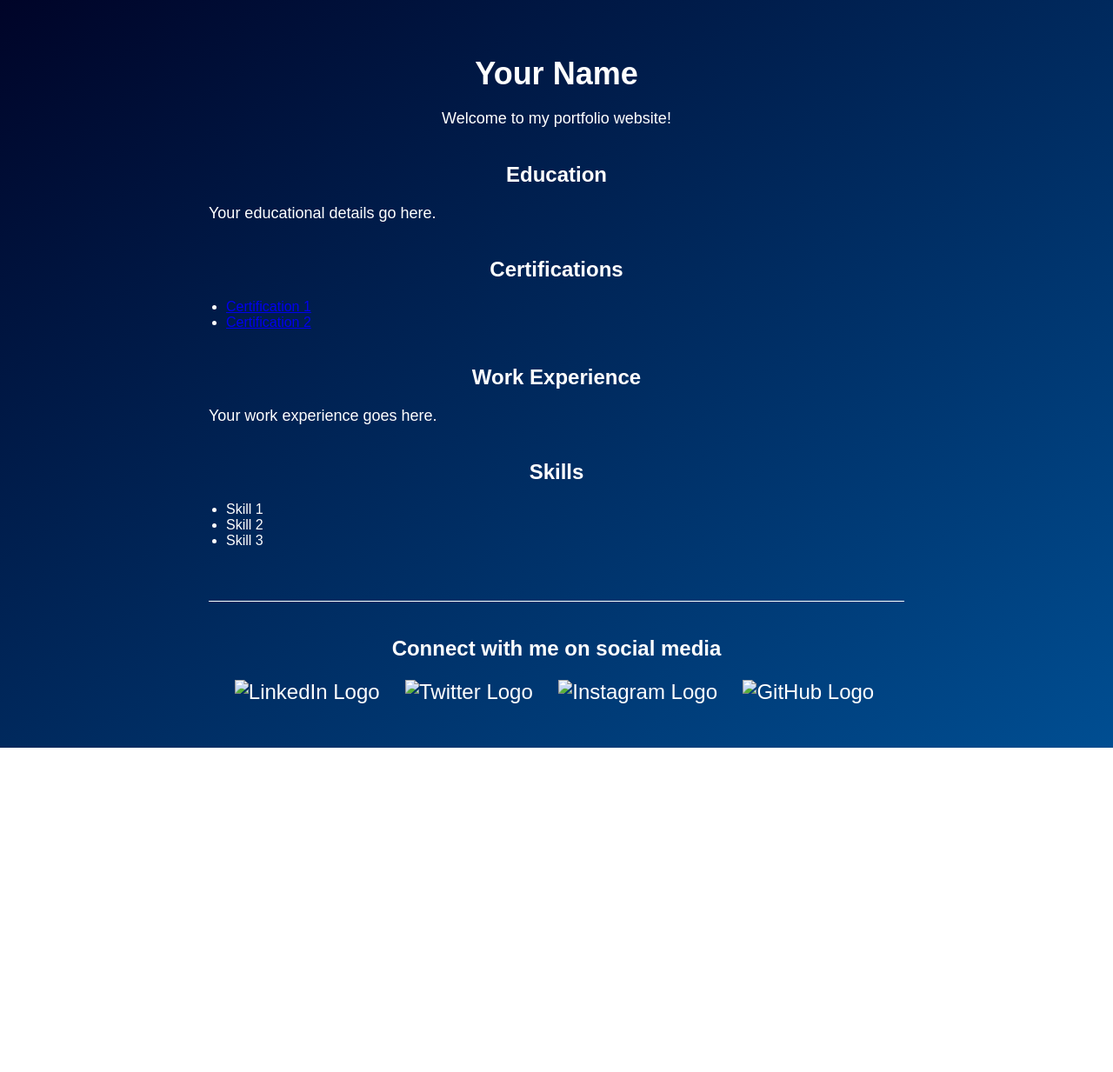
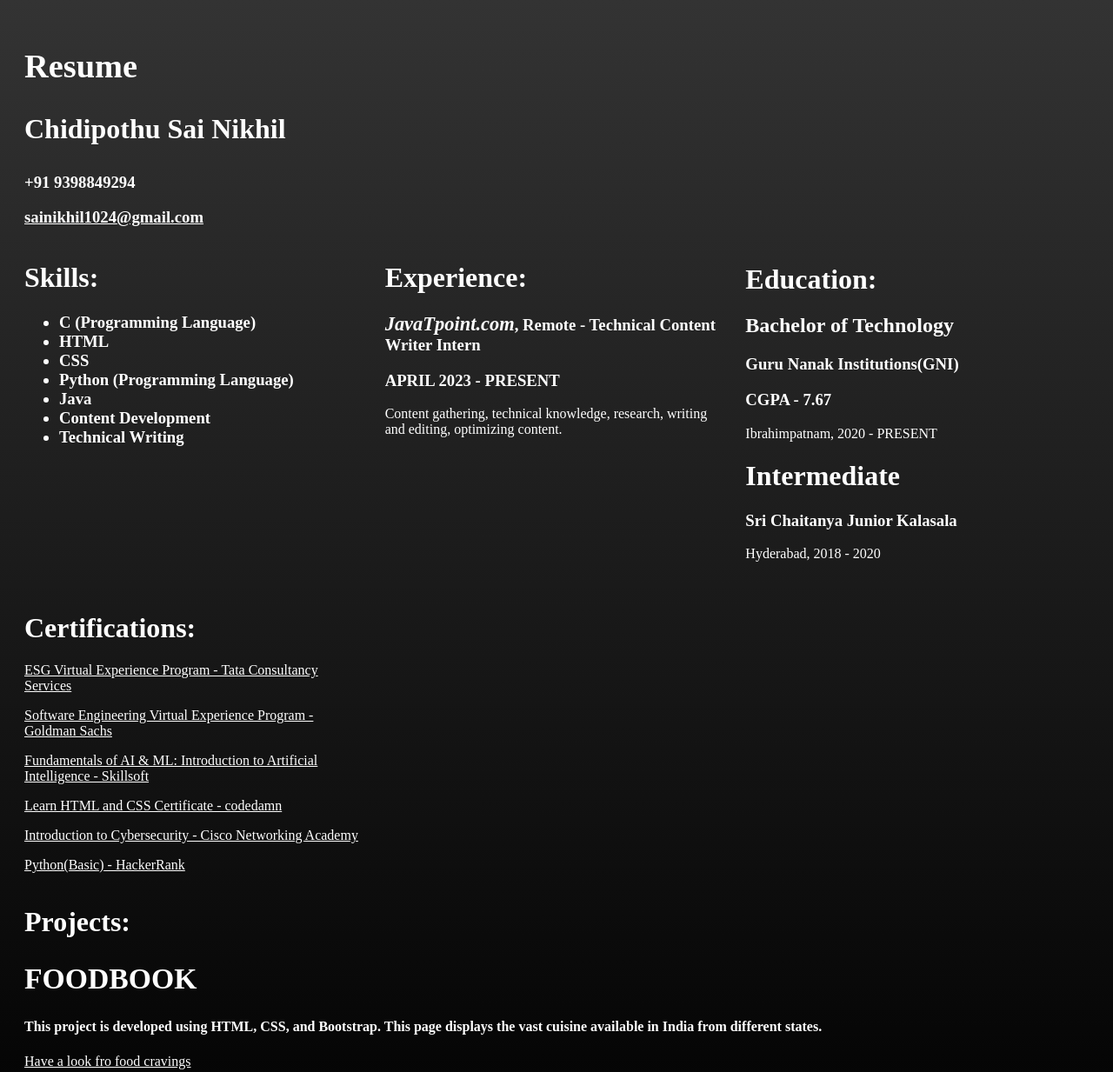
Before and after one commit to sainikhil1024/resume, a plain HTML site: page page.html in a window 1280 px wide. Shown: the top 1233 px of the page at 87% size. Before the commit the page ends 860 px from the top, so only its background shows below. Drawn offline with Linux system fonts and the light colour scheme; a web font is replaced by a local one.

Commit message:
Update page.html

```diff
--- a/page.html
+++ b/page.html
@@ -1,144 +1,147 @@
 <!DOCTYPE html>
 <html>
 <head>
-  <title>Your Portfolio</title>
+  <title>Resume</title>
   <style>
+    @font-face {
+        font-family: font;
+        src: url(GeliatExtralight-6YLRq.otf);
+    }
     body {
-      background: linear-gradient(to bottom right, #000428, #004e92); /* Darker gradient background */
-      font-family: Arial, sans-serif; /* Neat font family */
-      margin: 0;
-      padding: 0;
-      animation: pulse 5s infinite alternate; /* Animation for the gradient */
-    }
-
-    @keyframes pulse {
-      0% {
-        background-position: 0% 50%;
-      }
-      100% {
-        background-position: 100% 50%;
-      }
-    }
-
-    .container {
-      max-width: 800px;
-      margin: 0 auto;
-      padding: 40px;
-      text-align: center;
-      color: #ffffff; /* Text color on the gradient background */
-    }
-
-    h1 {
-      font-size: 36px;
-      margin-bottom: 20px;
-    }
-
-    p {
-      font-size: 18px;
-      margin-bottom: 20px;
-    }
-
-    .social-links {
-      margin-top: 30px;
-    }
-
-    .social-links a {
-      color: #ffffff; /* Text color for social links */
-      text-decoration: none;
-      margin: 10px;
-      font-size: 24px;
-      display: inline-block;
-    }
-
-    .social-links img {
-      width: 100px;
-      height: 100px;
-      margin-right: 5px;
-      vertical-align: middle;
+      font-family: font;
+      background: linear-gradient(to bottom, #333333, #000000);
+      color: #ffffff;
+      padding: 20px;
     }
 
     .section-title {
-      font-size: 24px;
-      margin-top: 40px;
+      font-weight: bold;
+      margin-top: 20px;
     }
 
-    .section-content {
-      margin-top: 20px;
-      text-align: left;
+    a{
+        color:#ffffff;
+    }
+    .contact-info {
+      margin-top: 10px;
     }
 
-    .section-content ul {
-      list-style-type: disc;
-      padding-left: 20px;
+    .job-title {
+      font-weight: bold;
+      margin-top: 15px;
     }
 
-    .social-section {
-      margin-top: 60px;
-      padding-top: 20px;
-      border-top: 1px solid #ffffff;
+    .job-dates {
+      font-style: italic;
+      margin-bottom: 5px;
     }
 
-    .social-section h2 {
-      font-size: 24px;
-      margin-bottom: 10px;
+    .job-description {
+      margin-bottom: 15px;
     }
 
-    .social-section .social-links {
-      margin-top: 10px;
+    .education {
+      margin-top: 15px;
+    }
+
+    .awards {
+      margin-top: 15px;
+    }
+
+    .resume-grid {
+      display: grid;
+      grid-template-columns: repeat(auto-fit, minmax(300px, 1fr));
+      grid-gap: 20px;
+      margin-top: 20px;
+    }
+
+    .footer {
+      margin-top: 50px;
+      text-align: center;
+    }
+
+    .social-link {
+      color: #ffffff;
+      margin: 5px;
+      text-decoration: none;
+    }
+
+    .social-link:hover {
+      text-decoration: underline;
     }
   </style>
 </head>
 <body>
-  <div class="container">
-    <h1>Your Name</h1>
-    <p>Welcome to my portfolio website!</p>
+  <big><h1>Resume</h1></big>
+
+  <div class="contact-info">
+   <h1> <p>Chidipothu Sai Nikhil</p></h1>
+    <h3><p>+91 9398849294</p></h3>
+    <h3>    <a href="mailto:sainikhil1024@gmail.com">sainikhil1024@gmail.com</a>
+    </h3>
+  </div>
+
+  <div class="resume-grid">
+    <div class="section">
+      <h1 class="section-title">Skills:</h1>
+      <h3><ul>
+        <li>C (Programming Language)</li>
+        <li>HTML</li>
+        <li>CSS</li>
+        <li>Python (Programming Language)</li>
+        <li>Java</li>
+        <li>Content Development</li>
+        <li>Technical Writing</li>
+        </ul></h3>
+    </div>
+
+    <div class="section">
+      <h1 class="section-title">Experience:</h1>
+
+      <div class="job">
+        <h3 class="job-title"><big><i>JavaTpoint.com</i></big>,   Remote - Technical Content Writer Intern
+          <p>APRIL 2023 - PRESENT</p>
+          </h3>
+        <p class="job-description">Content gathering, technical knowledge, research, writing and editing, optimizing content.</p>
+      </div>
+    </div>
+
+    <div class="section">
+      <h2 class="section-title"><h1>Education:</h1></h2>
+      <h2 class="section-title">Bachelor of Technology</h2>
+      <p class="education"><h3>Guru Nanak Institutions(GNI)
+        <p>CGPA - 7.67  </p>
+      </h3>Ibrahimpatnam, 2020 - PRESENT
+        </p>
+        <h2 class="section-title"><h1>Intermediate</h1></h2>
+      <p class="education"><h3>Sri Chaitanya Junior Kalasala</h3>Hyderabad,         2018 - 2020
+        </p>
+    </div>
+
+    <div class="section">
+      <h2 class="section-title"><h1>Certifications:</h1></h2>
+      <a href="https://forage-uploads-prod.s3.amazonaws.com/completion-certificates/Tata/N8Muuhk6XsXgMTeu2_Tata%20Consultancy%20Services_BwAa5obWRaNdfTPSf_1684947138449_completion_certificate.pdf" target="_blank"><p class="awards">ESG Virtual Experience Program - Tata Consultancy Services</p></a>
+      <a href="https://forage-uploads-prod.s3.amazonaws.com/completion-certificates/Goldman%20Sachs/NPdeQ43o8P9HJmJzg_Goldman%20Sachs_BwAa5obWRaNdfTPSf_1686237232805_completion_certificate.pdf"><p class="awards" target="_blank">Software Engineering Virtual Experience Program - Goldman Sachs</p></a>
+      <a href="https://skillsoft.digitalbadges.skillsoft.com/e46f5bae-acfc-4fdf-ba70-310f90865aaf#gs.06149t" target="_blank"><p class="awards">Fundamentals of AI & ML: Introduction to Artificial Intelligence - Skillsoft</p></a>
+      <a href="https://codedamn.com/certificate/verify/75af53aa438041a088986d9382e5b78f904e2dff"><p class="awards" target="_blank">Learn HTML and CSS Certificate - codedamn</p></a>
+      <a href="https://www.credly.com/badges/aa31aeb5-8332-48a5-86c5-78f3517242da"><p class="awards" target="_blank">Introduction to Cybersecurity - Cisco Networking Academy</p></a>
+      <a href="https://www.hackerrank.com/certificates/454596256f78" target="_blank"><p class="awards">Python(Basic) - HackerRank</p></a>
+    </div>
+  </div>
+  <div class="section">
+    <h2 class="section-title"><h1>Projects:</h1></h2>
+    <div class="projects">
+      <h3 class="project-title"><big><h2>FOODBOOK</h2></big></h3>
+      <p class="project-description"><h4>This project is developed using HTML, CSS, and Bootstrap. This page displays the vast cuisine available in India from different states.</h4></p>
+      <a href="#"><p>Have a look fro food cravings</p></a>
+    </div>
 
 
-
-    <h2 class="section-title">Education</h2>
-    <div class="section-content">
-      <p>Your educational details go here.</p>
-    </div>
-
-    <h2 class="section-title">Certifications</h2>
-    <div class="section-content">
-      <ul>
-        <li><a href="https://www.certification1.com">Certification 1</a></li>
-        <li><a href="https://www.certification2.com">Certification 2</a></li>
-      </ul>
-    </div>
-
-    <h2 class="section-title">Work Experience</h2>
-    <div class="section-content">
-      <p>Your work experience goes here.</p>
-    </div>
-
-    <h2 class="section-title">Skills</h2>
-    <div class="section-content">
-      <ul>
-        <li>Skill 1</li>
-        <li>Skill 2</li>
-        <li>Skill 3</li>
-      </ul>
-    </div>
-
-    <div class="social-section">
-      <h2>Connect with me on social media</h2>
-      <div class="social-links">
-        <a href="https://www.linkedin.com/in/sai-nikhil-a10499231/" target="_blank">
-          <img src="linkedin.png" alt="LinkedIn Logo">
-        </a>
-        <a href="https://twitter.com/nikhil_4591" target="_blank">
-          <img src="twitter.png" alt="Twitter Logo">
-        </a>
-        <a href="https://www.instagram.com/sai.nikhil._/" target="_blank">
-          <img src="instagram.png" alt="Instagram Logo">
-        </a>
-        <a href="https://github.com/sainikhil1024" target="_blank">
-          <img src="github.png" alt="GitHub Logo" width="100px">
-        </a>
-      </div>
-    </div>
+  <div class="footer">
+    <h2 class="footer-heading">Connect with me on Social Media</h2>
+    <a class="social-link" href="https://www.linkedin.com/in/sai-nikhil-a10499231/" target="_blank"><img src="linkedin.png" alt="linkedin" width="50px"></a>
+    <a class="social-link" href="https://twitter.com/nikhil_4591" target="_blank"><img src="twitter.png" alt="twitter" width="50px"></a>
+    <a class="social-link" href="https://www.instagram.com/sai.nikhil._/" target="_blank"><img src="instagram.png" alt="instagram" width="50px"></a>
   </div>
 </body>
 </html>
```
